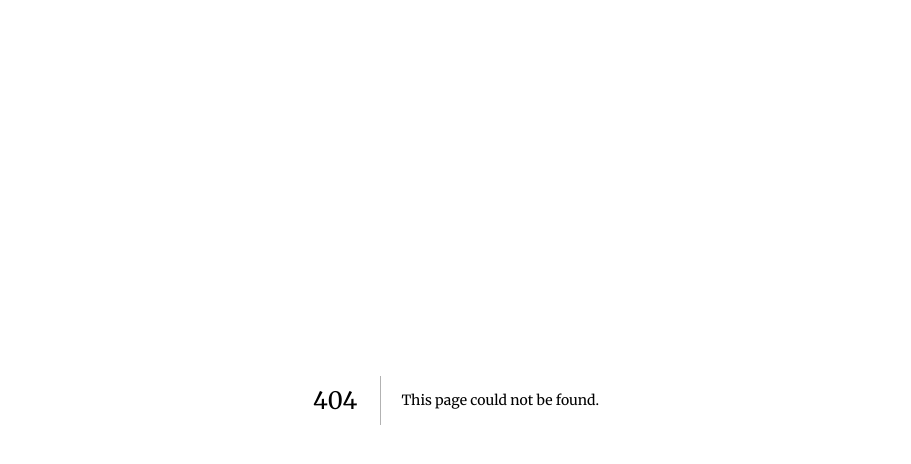
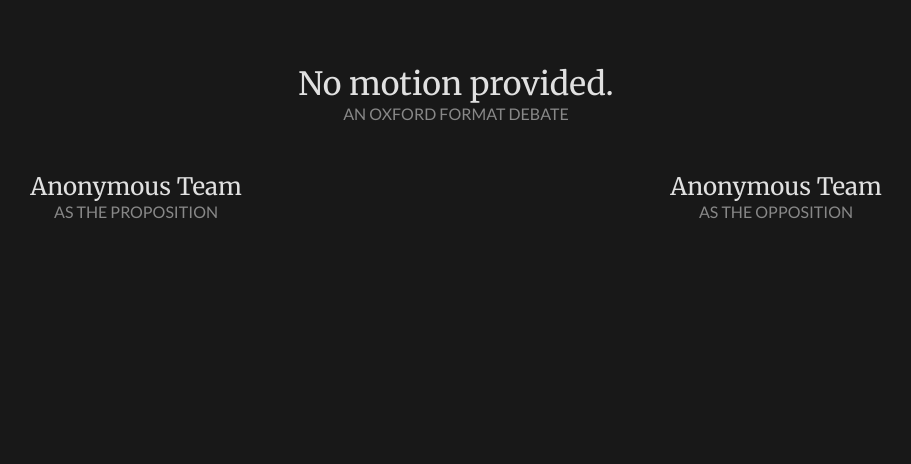
Before and after one commit to debatecore/debate-tools, a Next.js app: page /debate in a window 1280 px wide. Before the commit this address had no page. Shown: the top 464 px of the page, without its empty margins (184-1095 px from the left). Built offline with nearby package versions, Linux system fonts and the light colour scheme.

Commit message:
debate screen setup & boatload of debate settings

```diff
--- a/src/pages/_app.tsx
+++ b/src/pages/_app.tsx
@@ -4,11 +4,19 @@ import "@/styles/root.css";
 import { createContext, Dispatch, SetStateAction, useState } from "react";
 
 type debate = {
+  format: "oxford" | "britparliamentary";
   motion: string;
   proTeam: string;
   oppTeam: string;
   speechTime: number;
   protectedTime: number;
+  allowAdVocem: boolean;
+  showProtectedTime: boolean;
+  showAdVocemAvailability: boolean;
+  playSoundOnSpeechLimits: boolean;
+  playSoundOnProtectedTime: boolean;
+  playedSoundSelection: "knock" | "bell" | "duck";
+  // figure out how to handle questions ?
 };
 export type { debate };
 
@@ -20,11 +28,18 @@ export { DebateContext };
 
 export default function App({ Component, pageProps }: AppProps) {
   const [data, setData] = useState<debate>({
+    format: "oxford",
     motion: "No motion provided.",
     proTeam: "Anonymous Team",
     oppTeam: "Anonymous Team",
     speechTime: 240,
     protectedTime: 30,
+    allowAdVocem: false,
+    showProtectedTime: false,
+    showAdVocemAvailability: false,
+    playSoundOnSpeechLimits: false,
+    playSoundOnProtectedTime: false,
+    playedSoundSelection: "knock",
   });
   return (
     <DebateContext.Provider value={{ data, setData }}>
--- /dev/null
+++ b/src/pages/debate.tsx
@@ -0,0 +1,34 @@
+import { useContext, useEffect, useState } from "react";
+import styles from "../styles/Debate.module.scss";
+import { DebateContext } from "./_app";
+
+function PageDebate() {
+  const debate = useContext(DebateContext);
+  const proClock = useState<number>(debate?.data.speechTime || 0);
+  const oppClock = useState<number>(debate?.data.speechTime || 0);
+  return (
+    <>
+      <main className={`centertext ${styles.debateMain}`}>
+        <h1>{debate?.data.motion || "debatemotion"}</h1>
+        <p className="mutedtext">
+          {debate?.data.format == "oxford" ? "AN OXFORD FORMAT DEBATE" : ""}
+        </p>
+        <section
+          className={`${styles.sideitems} ${styles.topPadding48} ${styles["innerPadding0-48"]}`}
+        >
+          <h2>{debate?.data.proTeam || "The Proposition"}</h2>
+          <h2>{debate?.data.oppTeam || "The Opposition"}</h2>
+        </section>
+        <section
+          className={`mutedtext ${styles.sideitems} ${styles["innerPadding0-48"]}`}
+        >
+          <p>{debate?.data.proTeam ? "AS THE PROPOSITION" : "-"}</p>
+          <p>{debate?.data.oppTeam ? "AS THE OPPOSITION" : "-"}</p>
+        </section>
+        {/* <section className={`${styles.sideitems}`}></section> */}
+      </main>
+    </>
+  );
+}
+
+export default PageDebate;
--- a/src/pages/index.tsx
+++ b/src/pages/index.tsx
@@ -19,6 +19,7 @@ export default function Home() {
         <DebateSetting type="protectedTime" numberIsSeconds />
       </div>
       <div className="centerpadding gap8">
+        <Link href="/debate">
           <button
             style={{
               padding: "6px 12px",
@@ -27,6 +28,7 @@ export default function Home() {
           >
             conduct the debate
           </button>
+        </Link>
       </div>
     </>
   );
--- /dev/null
+++ b/src/styles/Debate.module.scss
@@ -0,0 +1,38 @@
+.debateMain {
+  display: flex;
+  flex-direction: column;
+  justify-content: center;
+  align-items: center;
+  padding: 64px 0;
+}
+.sidesplit {
+  display: flex;
+  flex-direction: row;
+  justify-content: center;
+  align-items: center;
+  width: 100%;
+  padding: 48px 0;
+  div {
+    width: 50%;
+    h2 {
+      font-size: 22px;
+      padding: 0 32px;
+    }
+  }
+}
+.sideitems {
+  display: flex;
+  flex-direction: row;
+  width: 100%;
+  * {
+    width: 50%;
+  }
+}
+.topPadding48 {
+  padding-top: 48px;
+}
+.innerPadding0-48 {
+  * {
+    padding: 0 48px;
+  }
+}
```
Also changed, not shown: src/pages/oxford.tsx (deleted, +0 -19 lines). Lines whose indentation alone changed are shown as unchanged.
